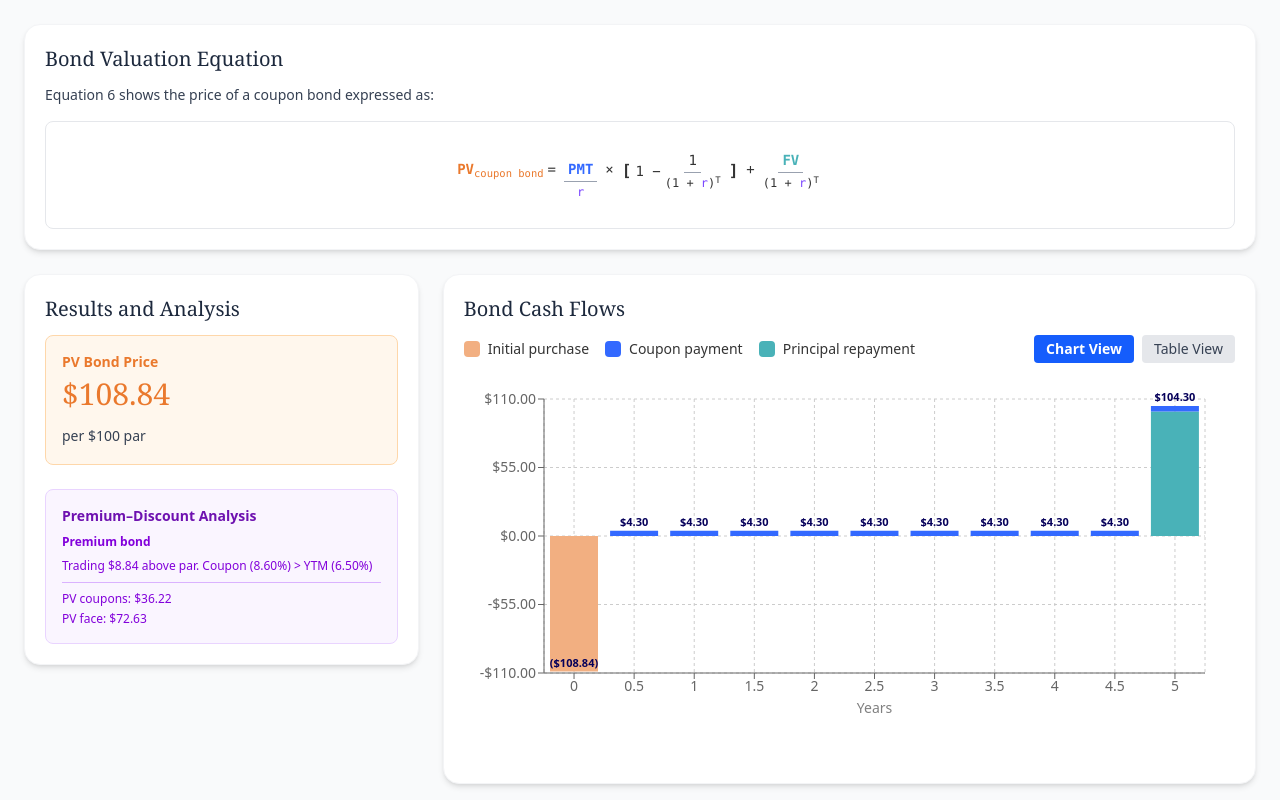
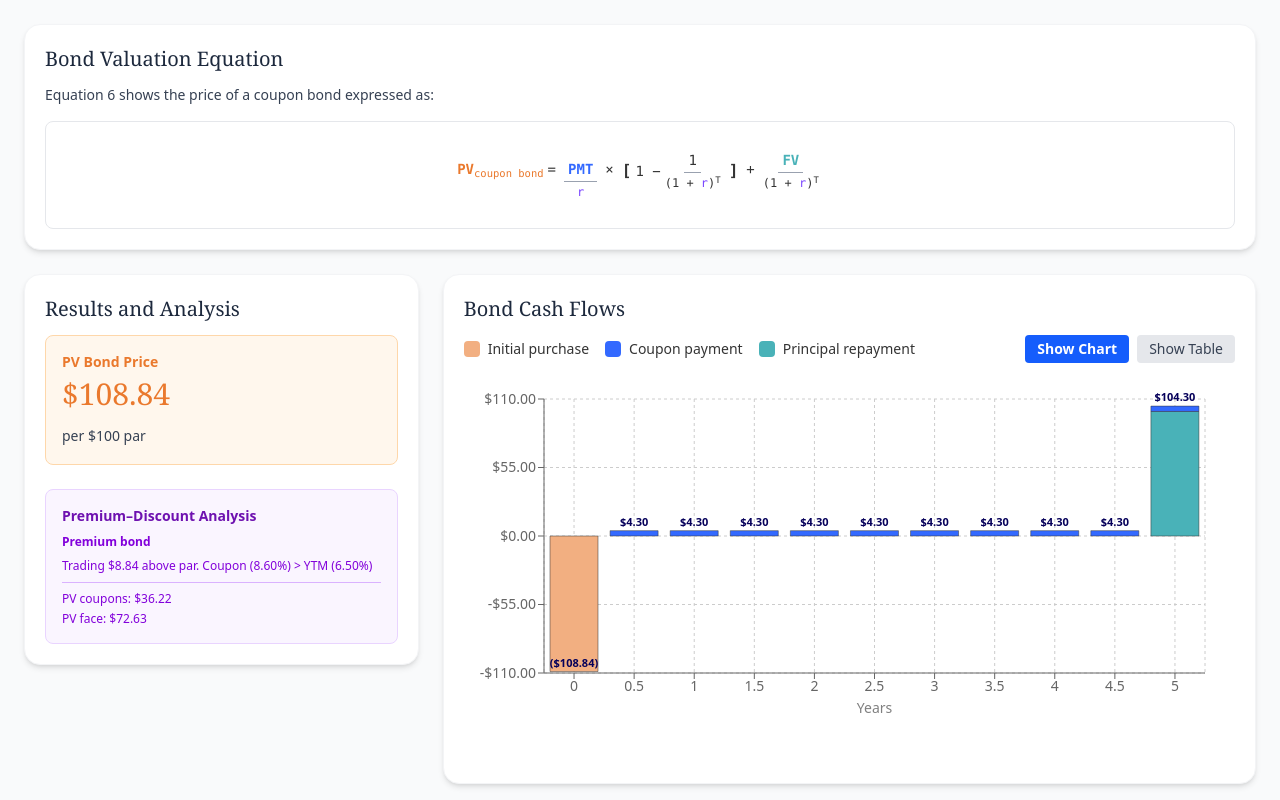
Before and after one commit to PaulReadCFA/lm2los1_bond, a React (Vite) app: page / in a window 1280 px wide. Shown: the top 800 px of the page. Built offline with nearby package versions, Linux system fonts and the light colour scheme.

Commit message:
ux changes

```diff
--- a/src/App.jsx
+++ b/src/App.jsx
@@ -52,7 +52,7 @@ function ValidationMessage({ errors }) {
   if (!errors || Object.keys(errors).length === 0) return null;
   return (
     <div className="mt-3 p-3 bg-red-50 border border-red-200 rounded-lg" role="alert">
-      <h3 className="text-red-800 font-semibold text-sm mb-2">Please correct the following:</h3>
+      <div className="text-red-800 font-semibold text-sm mb-2">Please correct the following:</div>
       <ul className="text-red-800 text-sm space-y-1">
         {Object.entries(errors).map(([field, error]) => (
           <li key={field}>• {error}</li>
@@ -199,6 +199,7 @@ function BondChart({ bondCalculations }) {
   if (!bondCalculations) return null;
   const [showLabels, setShowLabels] = useState(true);
   const [viewMode, setViewMode] = useState('chart');
+  const [viewAnnouncement, setViewAnnouncement] = useState('');
 
   useEffect(() => {
     const handleResize = () => setShowLabels(window.innerWidth > 860);
@@ -206,6 +207,13 @@ function BondChart({ bondCalculations }) {
     window.addEventListener("resize", handleResize);
     return () => window.removeEventListener("resize", handleResize);
   }, []);
+
+  const handleViewChange = (newView) => {
+    setViewMode(newView);
+    setViewAnnouncement(newView === 'chart' ? 'Chart view active' : 'Table view active');
+    // Clear announcement after a moment so it can be triggered again
+    setTimeout(() => setViewAnnouncement(''), 100);
+  };
 
   const CustomTooltip = ({ active, payload }) => {
     if (active && payload && payload.length) {
@@ -227,8 +235,13 @@ function BondChart({ bondCalculations }) {
 
   return (
     <>
+      {/* Screen reader announcement for view changes */}
+      <div className="sr-only" aria-live="polite" aria-atomic="true">
+        {viewAnnouncement}
+      </div>
+
       <div className="sr-only" id="bond-chart-desc">
-        <h3 id="bond-chart-title">Bond cash flows</h3>
+        <h5 id="bond-chart-title">Bond cash flows</h5>
         <p>Stacked bars display coupon payments and the final principal repayment over time. The initial purchase appears as a negative bar at period 0.</p>
       </div>
 
@@ -253,29 +266,45 @@ function BondChart({ bondCalculations }) {
           )}
 
           {/* Toggle Buttons - Always right-aligned */}
-          <div className="flex gap-2 ml-auto" role="group" aria-label="View mode">
+          <a href="#bond-data-table" className="sr-only focus:not-sr-only">
+          Skip to data table
+          </a>
+
+          <div className="flex gap-2 ml-auto" role="group" aria-label="Bond cash flow display options">
+
             <button
-              onClick={() => setViewMode('chart')}
+  onClick={() => handleViewChange('chart')}
+  aria-label="Show bond cash flows as a chart"
   className={`px-3 py-1 text-sm rounded transition-colors ${
     viewMode === 'chart'
       ? 'bg-blue-600 text-white font-semibold'
       : 'bg-gray-200 text-gray-700 hover:bg-gray-300'
   }`}
   aria-pressed={viewMode === 'chart'}
+  aria-controls="bond-data-table"
 >
-              Chart View
+  Show Chart
 </button>
 <button
-              onClick={() => setViewMode('table')}
+   onClick={() => {
+    handleViewChange('table');
+    setTimeout(() => {
+      const table = document.getElementById('bond-data-table');
+      if (table) table.focus();
+    }, 300);
+  }}
+  aria-label="Show bond cash flows as a table"
   className={`px-3 py-1 text-sm rounded transition-colors ${
     viewMode === 'table'
       ? 'bg-blue-600 text-white font-semibold'
       : 'bg-gray-200 text-gray-700 hover:bg-gray-300'
   }`}
   aria-pressed={viewMode === 'table'}
+  aria-controls="bond-data-table"
 >
-              Table View
+  Show Table
 </button>
+
           </div>
         </div>
       </div>
@@ -288,12 +317,14 @@ function BondChart({ bondCalculations }) {
               <XAxis dataKey="yearLabel" label={{ value: "Years", position: "insideBottom", offset: -10 }} />
               <YAxis tickFormatter={(value) => formatCurrency(value)} />
               <Tooltip content={<CustomTooltip />} />
-              <Bar dataKey="principalPayment" name="Principal repayment" stackId="cashflow">
+              <Bar dataKey="principalPayment" name="Principal repayment" stroke="#333"
+  strokeWidth={0.5} stackId="cashflow">
                 {bondCalculations.cashFlows.map((entry, index) => (
                   <Cell key={`cell-principal-${index}`} fill={entry.principalPayment >= 0 ? COLORS.mint : COLORS.purchase} />
                 ))}
               </Bar>
-              <Bar dataKey="couponPayment" name="Coupon payment" fill={COLORS.coupon} stackId="cashflow">
+              <Bar dataKey="couponPayment" name="Coupon payment" fill={COLORS.coupon} stroke="#333"
+  strokeWidth={0.5} stackId="cashflow">
                 {showLabels && (
                   <LabelList
                     dataKey="totalCashFlow"
@@ -308,7 +339,13 @@ function BondChart({ bondCalculations }) {
         </div>
       ) : (
         <div className="overflow-x-auto">
-          <table className="w-full text-sm border-collapse" aria-describedby="table-note">
+          <table
+  id="bond-data-table"
+  className="w-full text-sm border-collapse"
+  aria-describedby="table-note"
+  tabIndex="-1"
+>
+
             <caption className="sr-only">
               Table showing bond cash flows: Initial purchase of {formatCurrency(bondCalculations.bondPrice)} at year 0,
               followed by {bondCalculations.periods} semi-annual coupon payments of {formatCurrency(bondCalculations.periodicCoupon)} each,
@@ -493,7 +530,7 @@ export default function App() {
           </div>
 
           <div className="space-y-4">
-            <p className="text-xs text-gray-600">* Required fields</p>
+            <p className="text-xs text-gray-600"><span className="text-red-500 ml-1">*</span> Required fields</p>
 
             <div className="flex flex-wrap items-end gap-x-6 gap-y-4" aria-describedby="inputHelp">
               <div className="flex items-center gap-2">
```
Lines whose indentation alone changed are shown as unchanged.
